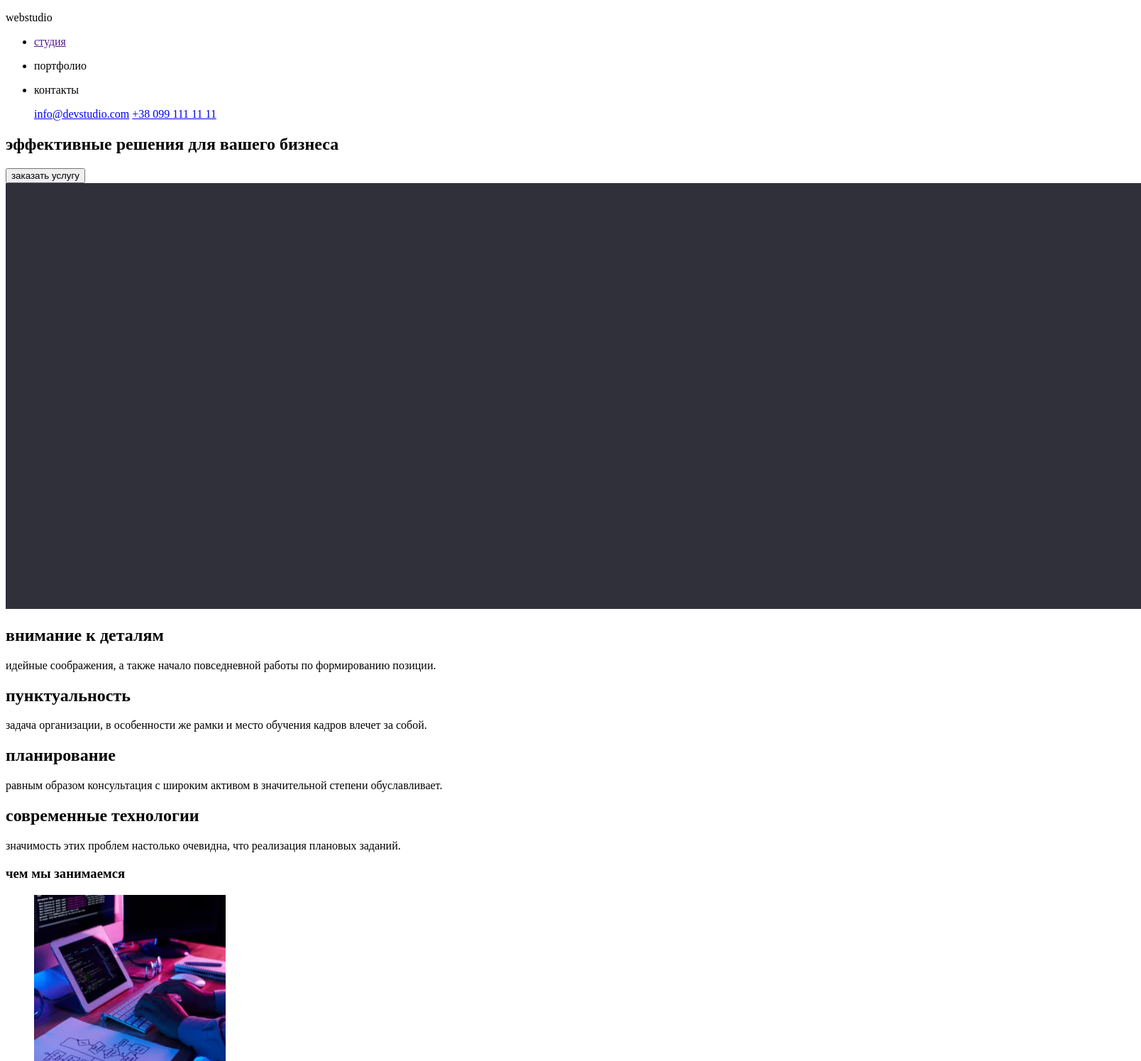
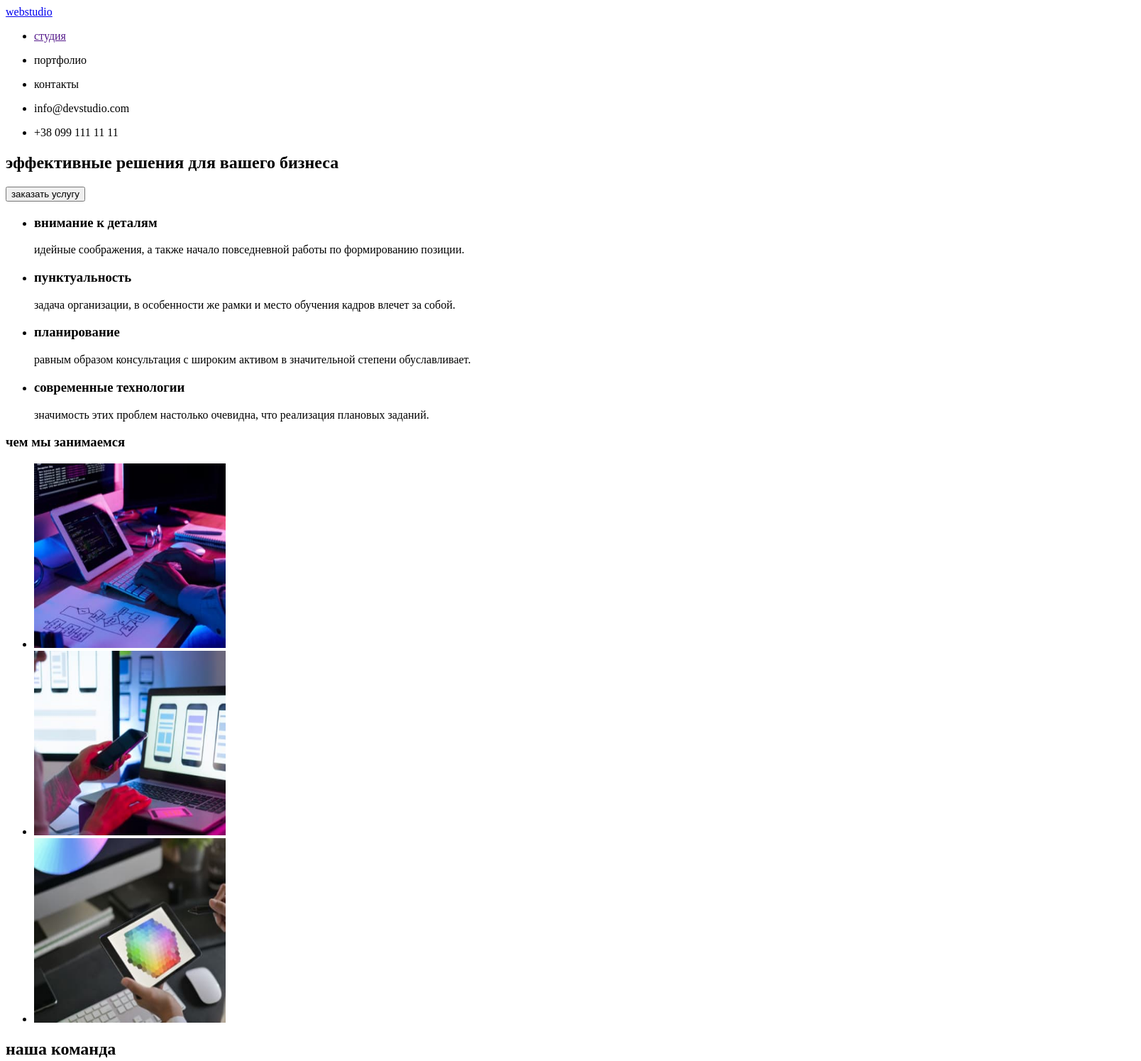
Before and after one commit to NikolajLyashenko/goit-markup-hw-01, a plain HTML site: page index.html in a window 1280 px wide. Shown: the top 1495 px of the page at 71% size, 1608 px wide, since content can reach past the window. Drawn offline with Linux system fonts and the light colour scheme.

Commit message:
Исправление ошибок в ДЗ

```diff
--- a/index.html
+++ b/index.html
@@ -9,8 +9,7 @@
   <body>
     <header>
       <nav>
-        <a href="./index.html"></a>
-        <p lang="en">webstudio</p>
+        <a href="./index.html">webstudio</a>
         <ul>
           <li>
             <a href="">студия</a>
@@ -21,8 +20,12 @@
           <li>
             <p>контакты</p>
           </li>
-          <a href="info@devstudio.com">info@devstudio.com</a>
-          <a href="tel:+38 099 111 11 11">+38 099 111 11 11</a>
+          <li>
+            <p>info@devstudio.com</p>
+          </li>
+          <li>
+            <p>+38 099 111 11 11</p>
+          </li>
         </ul>
       </nav>
     </header>
@@ -30,92 +33,115 @@
       <section>
         <h1>эффективные решения для вашего бизнеса</h1>
         <button type="заказать услугу">заказать услугу</button>
-      <img src="./images/шапка/Bg.jpg" alt="герой" width="1600" height="600" ></img>
       </section>
     </main>
     <section>
-        <div>
-            <h2>внимание к деталям</h2>
-            <p>идейные соображения, а также начало повседневной работы по формированию позиции.</p>
-        </div>
-        <div>
-            <h2>пунктуальность</h2>
-            <p>задача организации, в особенности же рамки и место обучения кадров влечет за собой.</p>
-        </div>
-        <div>
-            <h2>планирование</h2>
-            <p>равным образом консультация с широким активом в значительной степени обуславливает.</p>
-        </div>
-        <div>
-            <h2>современные технологии</h2>
-            <p>значимость этих проблем настолько очевидна, что реализация плановых заданий.</p>
-        </div>
+      <ul>
+        <li>
+          <h3>внимание к деталям</h3>
+          <p>
+            идейные соображения, а также начало повседневной работы по
+            формированию позиции.
+          </p>
+        </li>
+        <li>
+          <h3>пунктуальность</h3>
+          <p>
+            задача организации, в особенности же рамки и место обучения кадров
+            влечет за собой.
+          </p>
+        </li>
+        <li>
+          <h3>планирование</h3>
+          <p>
+            равным образом консультация с широким активом в значительной степени
+            обуславливает.
+          </p>
+        </li>
+        <li>
+          <h3>современные технологии</h3>
+          <p>
+            значимость этих проблем настолько очевидна, что реализация плановых
+            заданий.
+          </p>
+        </li>
+      </ul>
     </section>
     <section>
       <h3>чем мы занимаемся</h3>
       <ul>
         <li>
-                <img src="./images/чем мы занимаемся/box 1.jpg"
+          <img
+            src="./images/чем мы занимаемся/box 1.jpg"
             alt="набирает текст на клавиатуре"
             width="270"
-                 height="260"/>
+            height="260"
+          />
         </li>
         <li>
-                <img src="./images/чем мы занимаемся/box 2.jpg"
+          <img
+            src="./images/чем мы занимаемся/box 2.jpg"
             alt="смотрит в монитор"
             width="270"
-                 height="260"/>
+            height="260"
+          />
         </li>
         <li>
-                <img src="./images/чем мы занимаемся/box 3.jpg"
+          <img
+            src="./images/чем мы занимаемся/box 3.jpg"
             alt="рисует на планшете"
             width="270"
-                 height="260"/>
+            height="260"
+          />
         </li>
       </ul>
     </section>
     <section>
-        <h4>наша команда</h4>
+      <h2>наша команда</h2>
       <ul>
         <li>
-                <img src="./images/наша команда/team card 1.jpg"
+          <img
+            src="./images/наша команда/team card 1.jpg"
             alt="дизайнер продукции"
             width="270"
-                 height="260"/>
-                 <h5>игорь демьяненко</h5>
+            height="260"
+          />
+          <h3>игорь демьяненко</h3>
           <p lang="en">product designer</p>
         </li>
         <li>
-                <img src="./images/наша команда/team card 2.jpg"
+          <img
+            src="./images/наша команда/team card 2.jpg"
             alt="фронтенд-разработчик"
             width="270"
-                 height="260"/>
-                 <h5>ольга репина</h5>
+            height="260"
+          />
+          <h3>ольга репина</h3>
           <p lang="en">frontend developer</p>
         </li>
         <li>
-                <img src="./images/наша команда/team card 3.jpg"
+          <img
+            src="./images/наша команда/team card 3.jpg"
             alt="маркетолог"
             width="270"
-                 height="260"/>
-                 <h5>николай тарасов</h5>
+            height="260"
+          />
+          <h3>николай тарасов</h3>
           <p lang="en">marketing</p>
         </li>
         <li>
-                <img src="./images/наша команда/team card 4.jpg"
+          <img
+            src="./images/наша команда/team card 4.jpg"
             alt="дизайнер пользовательского интерфейса"
             width="270"
-                 height="260"/>
-                 <h5>михаил ермаков</h5>
+            height="260"
+          />
+          <h3>михаил ермаков</h3>
           <p lang="en">ui designer</p>
         </li>
       </ul>
     </section>
     <footer>
-        <img src="./images/подвал/Footer bg.jpg"
-             alt="подвал"
-             width="1600"
-             height="252"/>
       <h6>webstudio</h6>
       <address>г. киев, пр-т леси украинки, 26</address>
       <a href="info@example.com">info@example.com</a>
```
Lines whose indentation alone changed are shown as unchanged.
